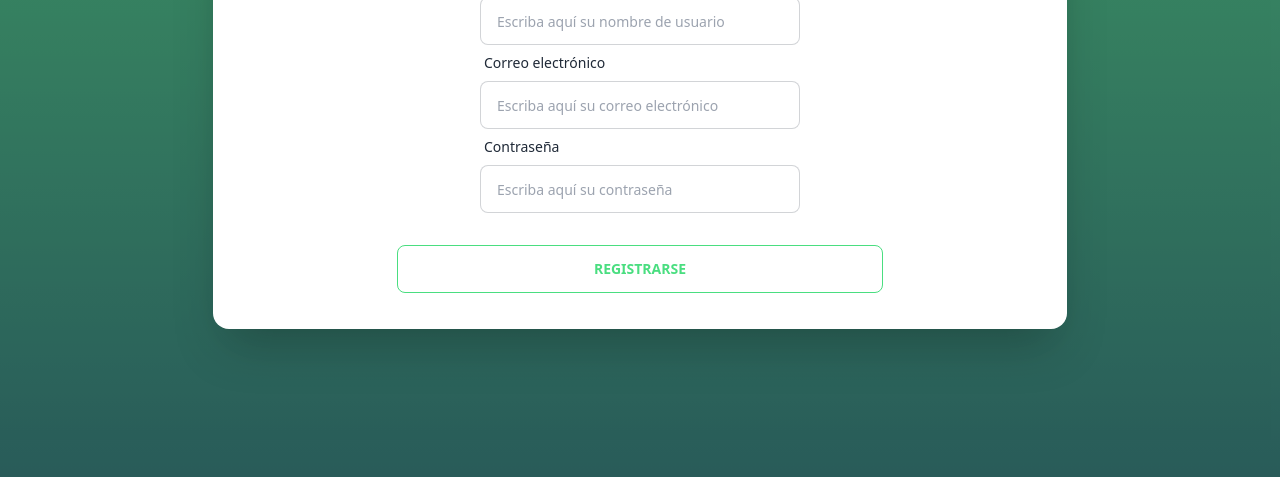
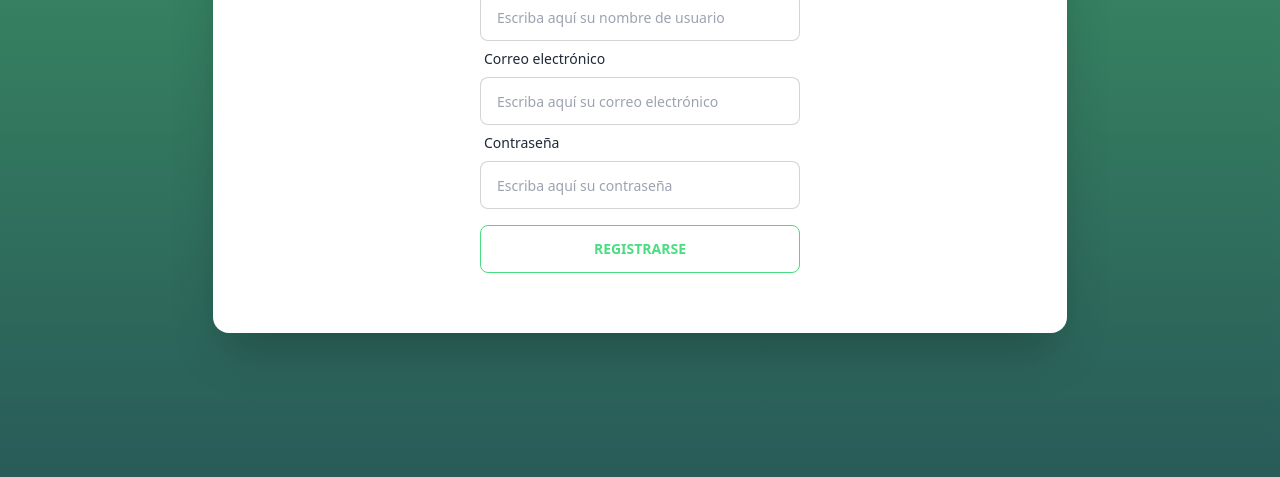
Before and after one commit to pato-1441/bornozBank, a website: page src/index.html in a window 1280 px wide. Both pictures are taken after a click on the label "REGISTRARSE". Shown: the part 323-800 px from the top of the page. Drawn offline with Linux system fonts and the light colour scheme; files that its build step writes are made by us from their sources.

Commit message:
arreglo form register modal

```diff
--- a/src/index.html
+++ b/src/index.html
@@ -24,10 +24,12 @@
           </label>
           <ul tabindex="0"
             class="menu menu-compact dropdown-content mt-3 p-2 shadow-lg text-black bg-white rounded-box w-52 ">
-            <li><a href="./src/dashboard.html" rel="noopener noreferrer" class="hover:bg-cyan-900 active:bg-cyan-900 hover:text-white">Home</a></li>
+            <li><a href="./src/dashboard.html" rel="noopener noreferrer"
+                class="hover:bg-cyan-900 active:bg-cyan-900 hover:text-white">Home</a></li>
             <li><a rel="noopener noreferrer" class="hover:bg-cyan-900 active:bg-cyan-900 hover:text-white">Contactos</a>
             </li>
-            <li><a rel="noopener noreferrer" class="hover:bg-cyan-900 active:bg-cyan-900 hover:text-white">Transferencias</a></li>
+            <li><a rel="noopener noreferrer"
+                class="hover:bg-cyan-900 active:bg-cyan-900 hover:text-white">Transferencias</a></li>
           </ul>
         </div>
         <a class="btn btn-ghost normal-case text-xl hidden sm:flex ">Bornoz Bank</a>
@@ -51,38 +53,38 @@
             <h2 class="text-green-400 text-center text-3xl pt-3 font-semibold">Bornoz Bank</h2>
             <h2 class="text-gray-400 text-center text-2xl pt-4">Registrese aquí debajo gratis</h2>
             <div class="form flex flex-col items-center">
-              <!--arranca register usuario-->
+              <!--arranca register-->
               <div class="form-control w-full max-w-xs mx-auto pt-4">
+                <!--arranca register usuario-->
                 <label class="label">
                   <span class="label-text">Nombre de usuario</span>
                 </label>
                 <input required type="text" placeholder="Escriba aquí su nombre de usuario"
                   class="input input-bordered w-full max-w-xs bg-white" />
-              </div>
-              <!--termina register usuario-->
-              <div class="form-control w-full max-w-xs mx-auto">
+                <!--termina register usuario-->
+                <!--arranca register email-->
                 <label class="label">
                   <span class="label-text">Correo electrónico</span>
                 </label>
                 <input required type="email" placeholder="Escriba aquí su correo electrónico"
                   class="input input-bordered w-full max-w-xs bg-white" />
-              </div>
-              <!--arranca register password-->
-              <div class="form-control w-full max-w-xs mx-auto">
+                <!--termina register email-->
+                <!--arranca register password-->
                 <label class="label">
                   <span class="label-text">Contraseña</span>
                 </label>
                 <input required type="password" placeholder="Escriba aquí su contraseña"
                   class="input input-bordered w-full max-w-xs bg-white" />
+                <!--termina register password-->
+                <!--boton send register-->
+                <button type="submit" class="btn mt-4 btn-outline text-green-400 hover:text-white hover:border-green-400 border-green-400 hover:bg-green-400 mb-3">Registrarse</button>
+                <!--termina boton send register-->
               </div>
-              <!--termina register password-->
             </div>
             <div class="modal-action">
               <label for="my-modal-5"
                 class="btn btn-sm btn-circle absolute right-4 top-4 border-solid bg-transparent border-red-600 text-red-600 hover:bg-red-600 hover:text-white hover:border-none">X</label>
             </div>
-            <button type="submit"
-              class="btn justify-center sm:mx-20 md:mx-40 mt-2 btn-outline text-green-400 hover:text-white hover:border-green-400 border-green-400 hover:bg-green-400 mb-3">Registrarse</button>
           </div>
           <!--termina modal box-->
         </div>
```
Also changed, not shown: dist/output.css.
